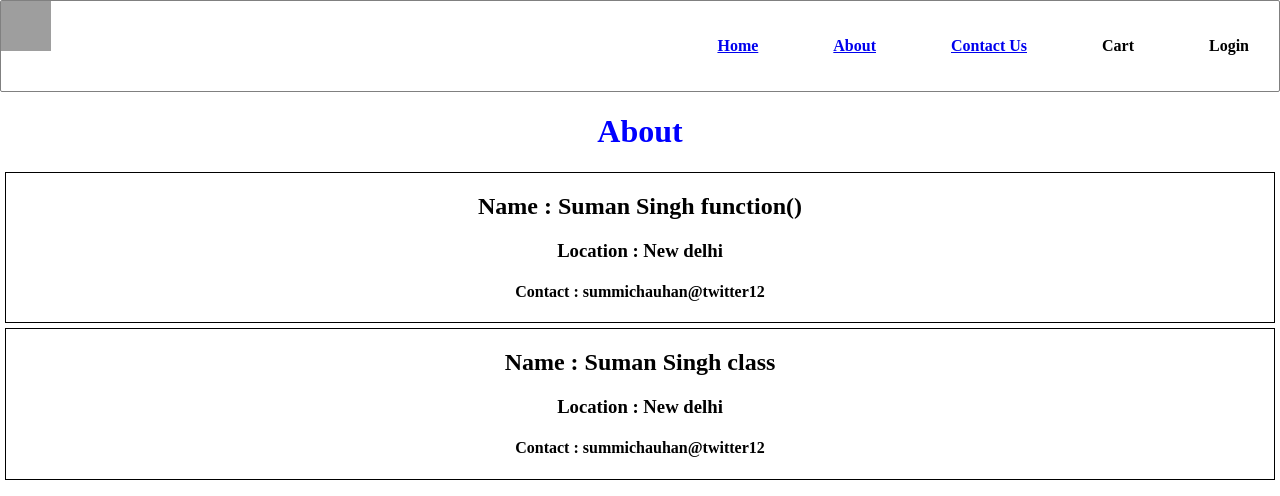
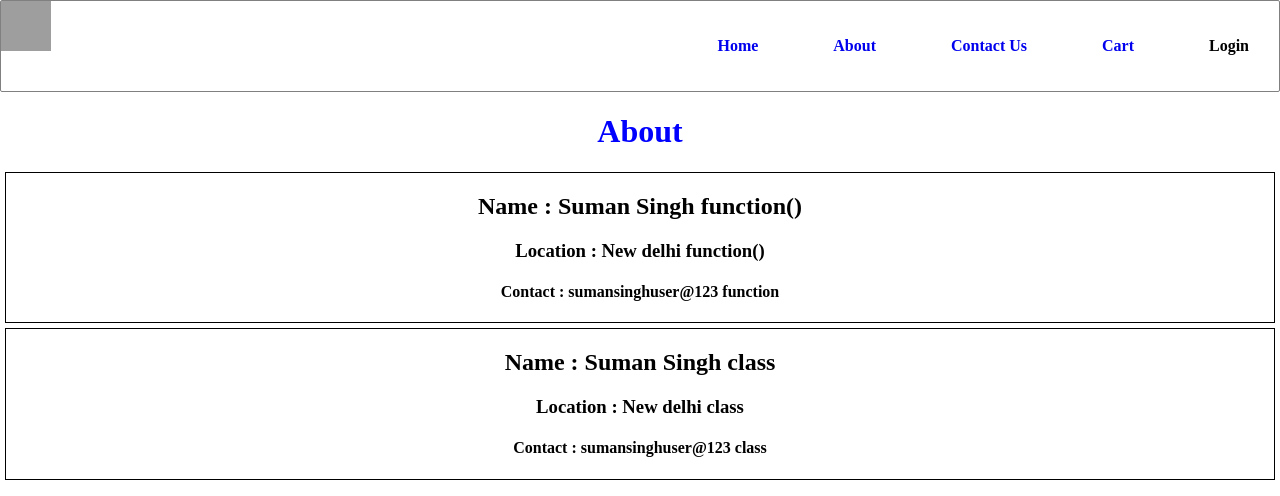
Before and after one commit to sumansingh226/ReactJS, a React (Vite) app: page /about in a window 1280 px wide. Shown: the top 496 px of the page. Built offline with nearby package versions, Linux system fonts and the light colour scheme; grey boxes are pictures that could not be loaded.

Commit message:
class based components

```diff
--- a/Index.css
+++ b/Index.css
@@ -127,3 +127,7 @@ res-img {
   margin: 5px;
   text-align: center;
 }
+
+.linkStyle {
+text-decoration: none;
+}
--- a/src/Components/About.jsx
+++ b/src/Components/About.jsx
@@ -6,8 +6,16 @@ const About = () => {
   return (
     <div>
       <h1 style={{ textAlign: "center", color: "blue" }}>About</h1>
-      <User name="Suman Singh function()" />
-      <UserClass name="Suman Singh class" />
+      <User
+        name="Suman Singh function()"
+        location="New delhi function()"
+        contact={"sumansinghuser@123 function"}
+      />
+      <UserClass
+        name="Suman Singh class"
+        location="New delhi class"
+        contact={"sumansinghuser@123 class"}
+      />
     </div>
   );
 };
--- a/src/Components/Header.jsx
+++ b/src/Components/Header.jsx
@@ -20,15 +20,25 @@ const Header = () => {
       <div className="nav_items">
         <ul>
           <li>
-            <Link to={"/"}>Home</Link>{" "}
+            <Link to={"/"} className={"linkStyle"}>
+              Home
+            </Link>{" "}
           </li>
           <li>
-            <Link to={"/about"}>About</Link>
+            <Link to={"/about"} className={"linkStyle"}>
+              About
+            </Link>
           </li>
           <li>
-            <Link to={"/contact"}>Contact Us</Link>
+            <Link to={"/contact"} className={"linkStyle"}>
+              Contact Us
+            </Link>
           </li>
-          <li>Cart</li>
+          <li>
+            <Link to={"/cart"} className={"linkStyle"}>
+              Cart
+            </Link>
+          </li>
           <li className="login-logout-ntn" onClick={handleLoginLogout}>
             {loginBtn}
           </li>
--- a/src/Components/RestorentCard.jsx
+++ b/src/Components/RestorentCard.jsx
@@ -12,7 +12,7 @@ const RestroRentCard = (props) => {
   } = props.restorentInfo.info;
 
   return (
-    <Link to={"/restorent/" + id} style={{ textDecoration: "none" }}>
+    <Link to={"/restorent/" + id} className={"linkStyle"}>
       <div className="res-card">
         <h3 style={{ margin: 0, color: "blue" }}>{name}</h3>
         <img
--- a/src/Components/User.jsx
+++ b/src/Components/User.jsx
@@ -1,11 +1,11 @@
 import React from "react";
 
-const User = ({ name }) => {
+const User = ({ name, location, contact }) => {
   return (
     <div className="user-card">
       <h2>Name : {name}</h2>
-      <h3>Location : New delhi</h3>
-      <h4>Contact : summichauhan@twitter12</h4>
+      <h3>Location : {location}</h3>
+      <h4>Contact : {contact}</h4>
     </div>
   );
 };
--- a/src/Components/UserClass.js
+++ b/src/Components/UserClass.js
@@ -9,8 +9,8 @@ class UserClass extends React.Component {
         return (
             <div className="user-card">
                 <h2>Name : {this.props.name}</h2>
-                <h3>Location : New delhi</h3>
-                <h4>Contact : summichauhan@twitter12</h4>
+                <h3>Location : {this.props.location}</h3>
+                <h4>Contact : {this.props.contact}</h4>
             </div>
         );
     }
```
